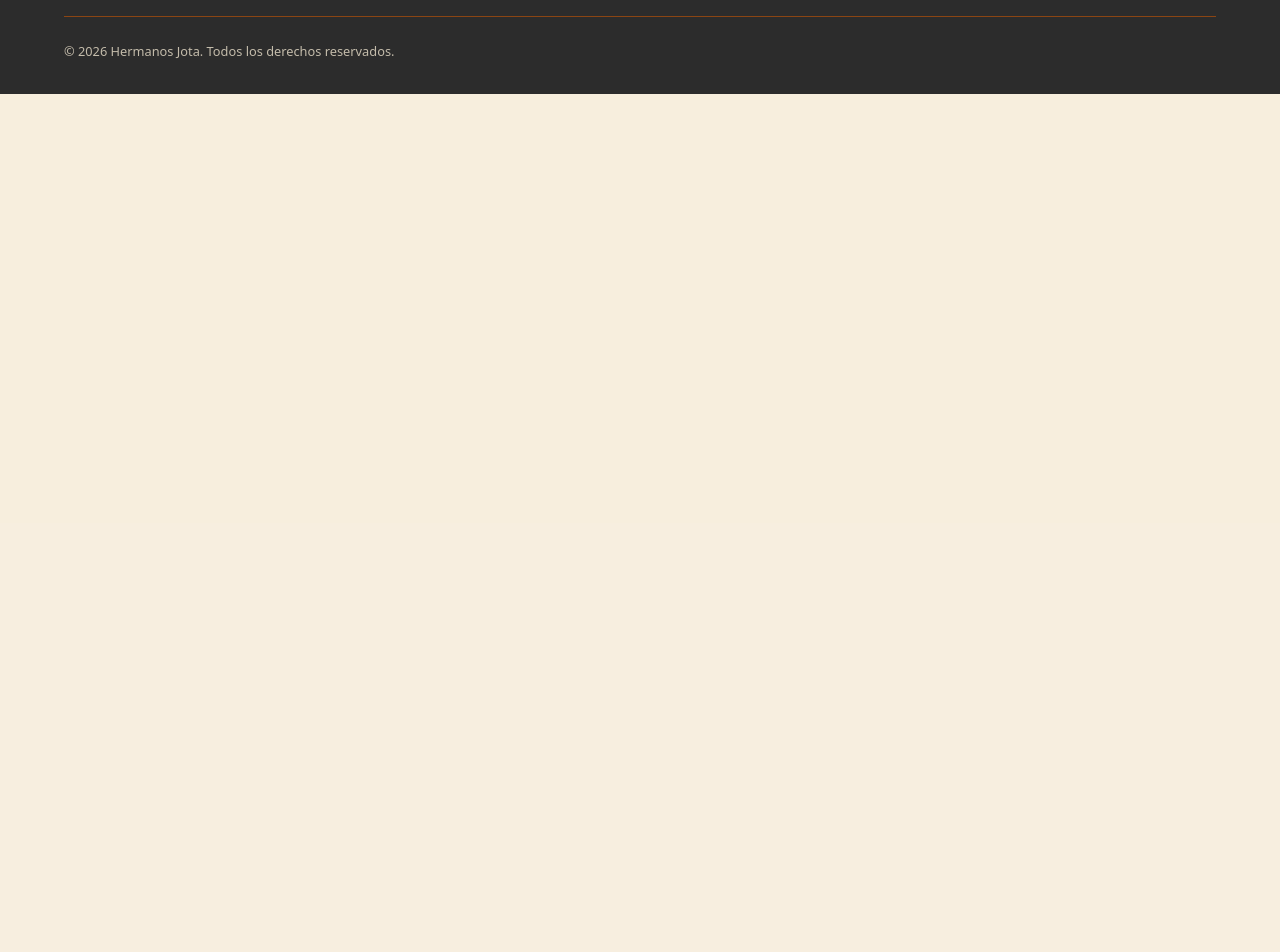
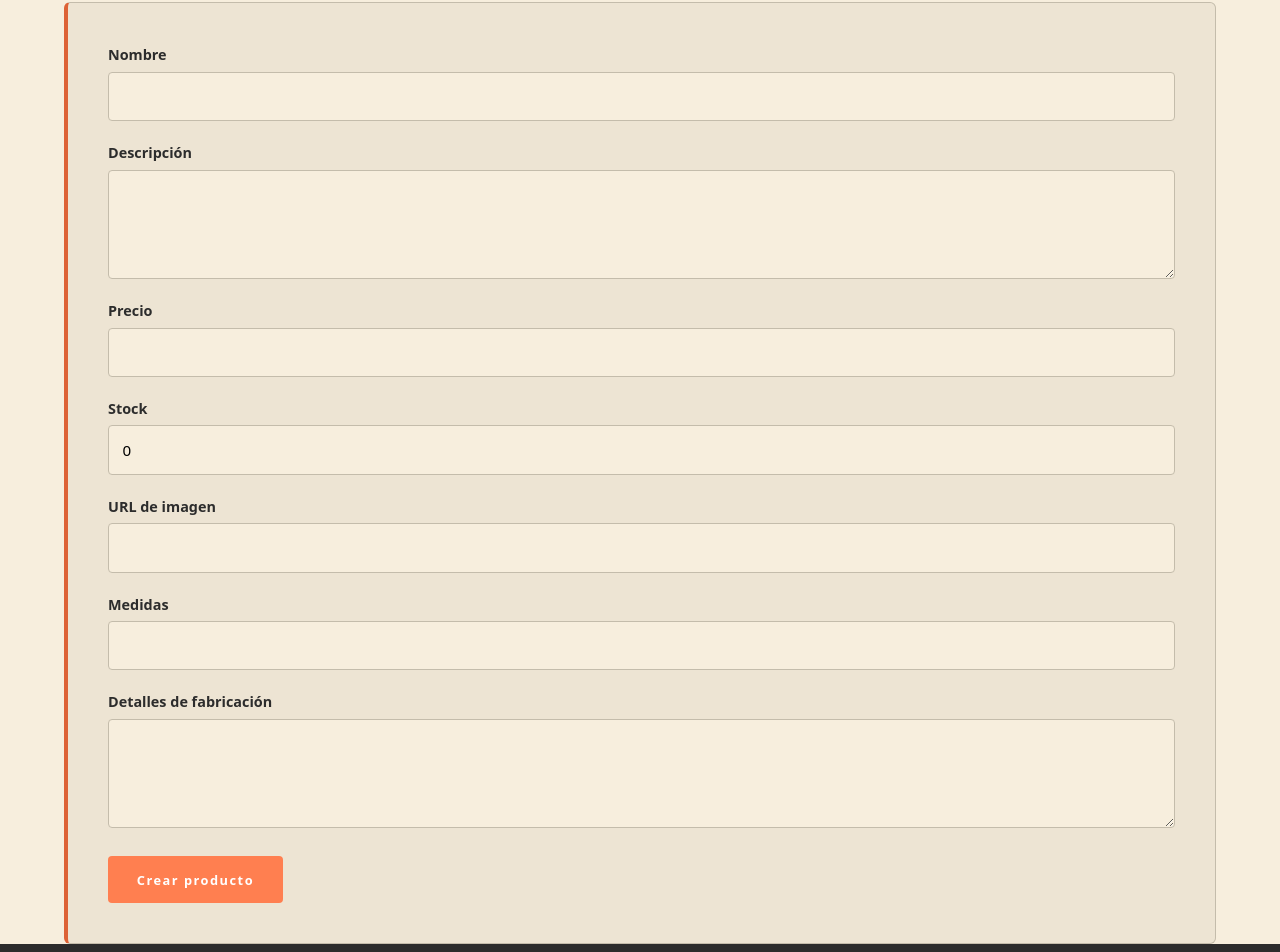
Before and after one commit to Diego-Ruda/Muebler-a-Hermanos-Jota, a React (Create React App) app in the folder client/: page /admin/crear-producto in a window 1280 px wide. Shown: the part 277-1229 px from the top of the page. Before the commit the page ends 800 px from the top, so only its background shows below. Built offline with nearby package versions, Linux system fonts and the light colour scheme; no server answers.

Commit message:
feat: configurar react router dom para el issue 9

```diff
--- a/client/package.json
+++ b/client/package.json
@@ -5,7 +5,7 @@
   "dependencies": {
     "react": "^18.3.1",
     "react-dom": "^18.3.1",
-    "react-router-dom": "^7.18.4",
+    "react-router-dom": "^6.30.1",
     "react-scripts": "5.0.1"
   },
   "scripts": {
--- a/client/src/App.js
+++ b/client/src/App.js
@@ -7,6 +7,7 @@ import ProductDetail from './components/ProductDetail';
 import ProductList from './components/ProductList';
 import CatalogPage from './pages/CatalogPage';
 import ContactPage from './pages/ContactPage';
+import CreateProductPage from './pages/CreateProductPage';
 import { useProducts } from './hooks/useProducts';
 
 function HomePage({ products, loading, error, onAddToCart }) {
@@ -148,7 +149,7 @@ function HomePage({ products, loading, error, onAddToCart }) {
 function App() {
   const [cart, setCart] = useState([]);
   const [cartOpen, setCartOpen] = useState(false);
-  const { products, loading, error } = useProducts();
+  const { products, loading, error, addProduct } = useProducts();
 
   function handleAddToCart(product) {
     setCart((currentCart) => {
@@ -219,8 +220,12 @@ function App() {
         />
         <Route path="/contacto" element={<ContactPage />} />
         <Route
-          path="/producto/:id"
+          path="/productos/:id"
           element={<ProductDetail onAddToCart={handleAddToCart} />}
+        />
+        <Route
+          path="/admin/crear-producto"
+          element={<CreateProductPage onProductCreated={addProduct} />}
         />
       </Routes>
       <Footer />
--- a/client/src/components/Navbar.jsx
+++ b/client/src/components/Navbar.jsx
@@ -6,6 +6,7 @@ const logo = '/img/logo.svg';
 const navLinks = [
   { to: '/', label: 'INICIO', end: true },
   { to: '/productos', label: 'CATÁLOGO' },
+  { to: '/admin/crear-producto', label: 'ADMIN' },
   { to: '/contacto', label: 'CONTACTO' },
 ];
 
--- a/client/src/components/ProductCard.jsx
+++ b/client/src/components/ProductCard.jsx
@@ -7,7 +7,7 @@ const currencyFormatter = new Intl.NumberFormat('es-AR', {
 });
 
 function ProductCard({ product, onAddToCart }) {
-  const productPath = `/producto/${product._id}`;
+  const productPath = `/productos/${product._id}`;
 
   return (
     <article className="product-card">
--- a/client/src/hooks/useProducts.js
+++ b/client/src/hooks/useProducts.js
@@ -34,5 +34,9 @@ export function useProducts() {
     };
   }, []);
 
-  return { products, loading, error };
+  function addProduct(product) {
+    setProducts((currentProducts) => [...currentProducts, product]);
+  }
+
+  return { products, loading, error, addProduct };
 }
--- /dev/null
+++ b/client/src/pages/CreateProductPage.jsx
@@ -0,0 +1,131 @@
+import { useState } from 'react';
+import { useNavigate } from 'react-router-dom';
+
+function CreateProductPage({ onProductCreated }) {
+  const navigate = useNavigate();
+  const [error, setError] = useState('');
+  const [isSubmitting, setIsSubmitting] = useState(false);
+
+  async function handleSubmit(event) {
+    event.preventDefault();
+    setError('');
+    setIsSubmitting(true);
+
+    const formData = new FormData(event.currentTarget);
+    const product = {
+      nombre: formData.get('nombre').trim(),
+      descripcion: formData.get('descripcion').trim(),
+      precio: Number(formData.get('precio')),
+      stock: Number(formData.get('stock') || 0),
+      imagenUrl: formData.get('imagenUrl').trim(),
+      medidas: formData.get('medidas').trim(),
+      detallesFabricacion: formData.get('detallesFabricacion').trim(),
+    };
+
+    try {
+      const response = await fetch('/api/productos', {
+        method: 'POST',
+        headers: { 'Content-Type': 'application/json' },
+        body: JSON.stringify(product),
+      });
+      const createdProduct = await response.json();
+
+      if (!response.ok) {
+        throw new Error(
+          createdProduct.mensaje || 'No se pudo crear el producto.'
+        );
+      }
+
+      onProductCreated(createdProduct);
+      navigate('/productos');
+    } catch (submitError) {
+      setError(
+        submitError instanceof Error
+          ? submitError.message
+          : 'No se pudo crear el producto.'
+      );
+    } finally {
+      setIsSubmitting(false);
+    }
+  }
+
+  return (
+    <main>
+      <section className="page-hero container">
+        <span className="section-tag">ADMINISTRACIÓN</span>
+        <h1>CREAR PRODUCTO</h1>
+        <p className="section-description">
+          Añadí una pieza nueva al catálogo.
+        </p>
+      </section>
+      <section className="container">
+        <div className="form-card">
+          <form onSubmit={handleSubmit}>
+            <div className="form-field">
+              <label htmlFor="product-name">Nombre</label>
+              <input id="product-name" name="nombre" required />
+            </div>
+            <div className="form-field">
+              <label htmlFor="product-description">Descripción</label>
+              <textarea id="product-description" name="descripcion" rows="4" />
+            </div>
+            <div className="form-field">
+              <label htmlFor="product-price">Precio</label>
+              <input
+                id="product-price"
+                name="precio"
+                type="number"
+                min="0"
+                step="0.01"
+                required
+              />
+            </div>
+            <div className="form-field">
+              <label htmlFor="product-stock">Stock</label>
+              <input
+                id="product-stock"
+                name="stock"
+                type="number"
+                min="0"
+                step="1"
+                defaultValue="0"
+              />
+            </div>
+            <div className="form-field">
+              <label htmlFor="product-image">URL de imagen</label>
+              <input id="product-image" name="imagenUrl" type="url" />
+            </div>
+            <div className="form-field">
+              <label htmlFor="product-measurements">Medidas</label>
+              <input id="product-measurements" name="medidas" />
+            </div>
+            <div className="form-field">
+              <label htmlFor="product-manufacturing">
+                Detalles de fabricación
+              </label>
+              <textarea
+                id="product-manufacturing"
+                name="detallesFabricacion"
+                rows="4"
+              />
+            </div>
+            {error && (
+              <p className="error" role="alert">
+                {error}
+              </p>
+            )}
+            <button
+              className="btn-primary"
+              type="submit"
+              disabled={isSubmitting}
+            >
+              {isSubmitting ? 'Guardando…' : 'Crear producto'}
+            </button>
+          </form>
+        </div>
+      </section>
+    </main>
+  );
+}
+
+export default CreateProductPage;
```
Also changed, not shown: 1 other file (tests, documents, lock files or other folders).
